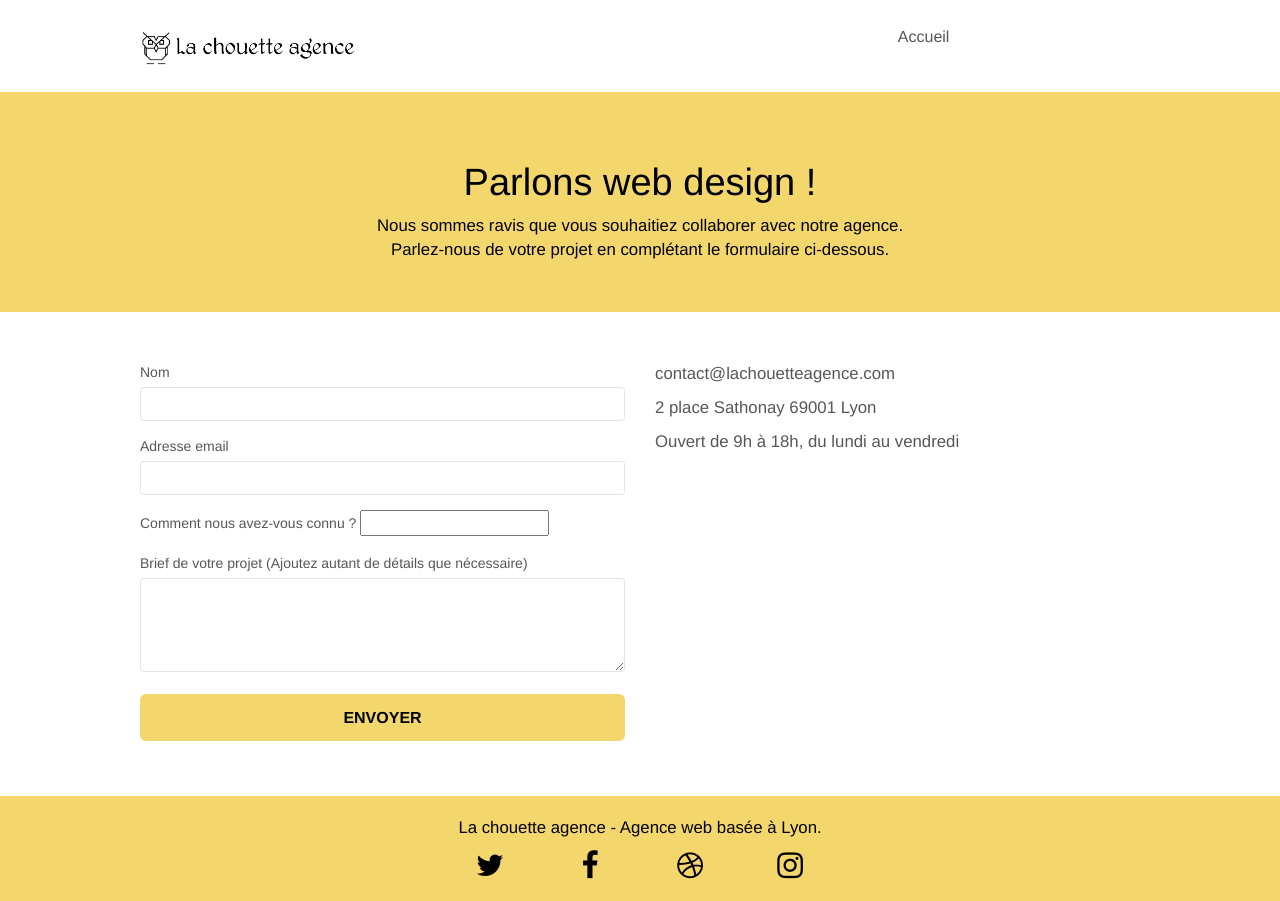
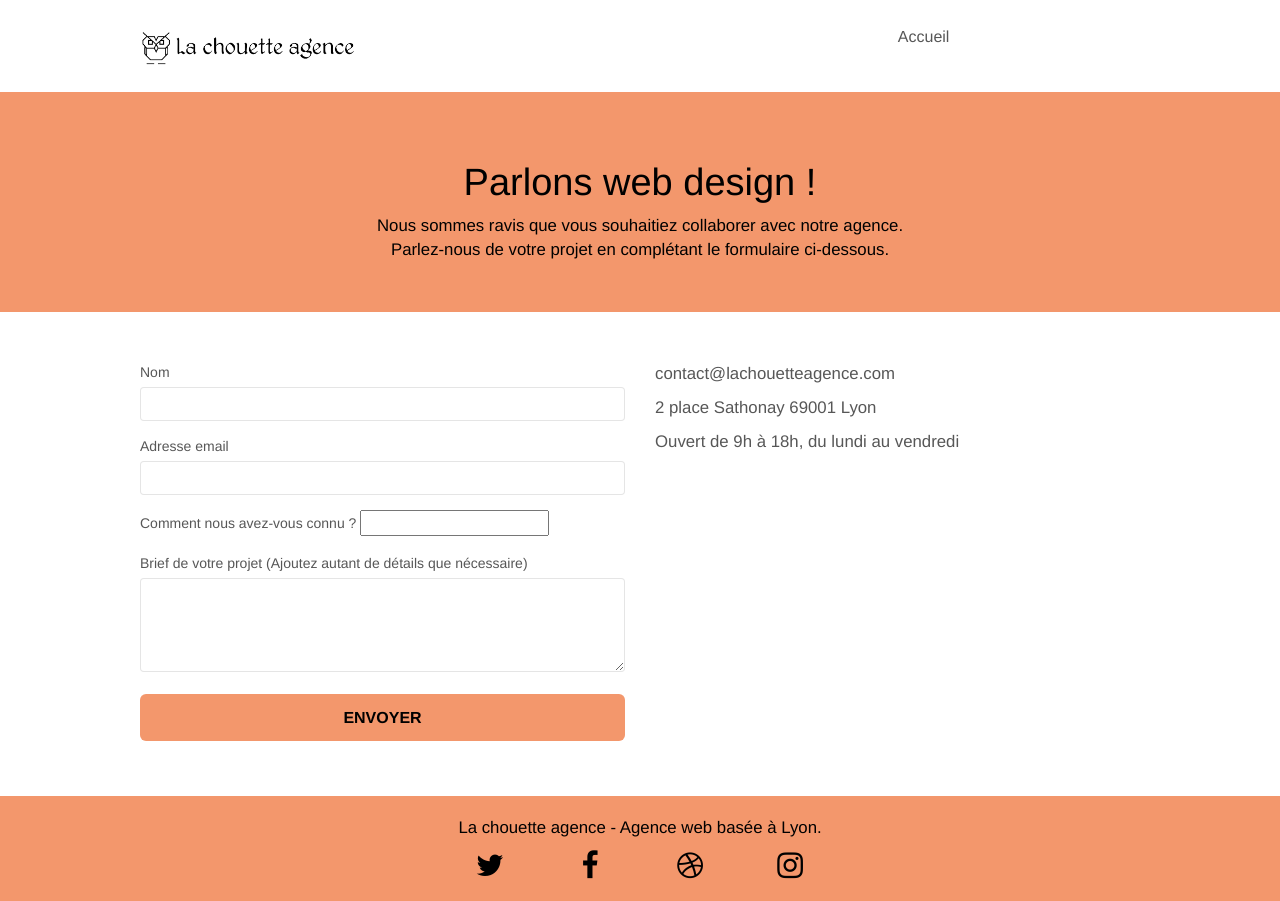
Before and after one commit to Ticy-Phenyl/P4_V2, a plain HTML site: page contact.html in a window 1280 px wide. Drawn offline with nearby package versions, Linux system fonts and the light colour scheme; files that its build step writes are made by us from their sources; a script that the page names is missing.

Commit message:
Add files via upload

```diff
--- a/style.css
+++ b/style.css
@@ -789,7 +789,7 @@ h4 {
 }
 
 .bgc-atomic-tangerine {
-    background-color: #f3d66c;
+    background-color: #F3976C;
 }
 
 .tc-white {
@@ -797,7 +797,7 @@ h4 {
 }
 
 .btn-atomic-tangerine {
-    background: #f3d66c;
+    background: #F3976C;
     color: #000000 !important;
 }
 
@@ -815,7 +815,7 @@ h4 {
 }
 
 .ltc-atomic-tangerine {
-    color: #f3d66c !important;
+    color: #F3976C !important;
 }
 
 .ltc-atomic-tangerine:hover {
```
